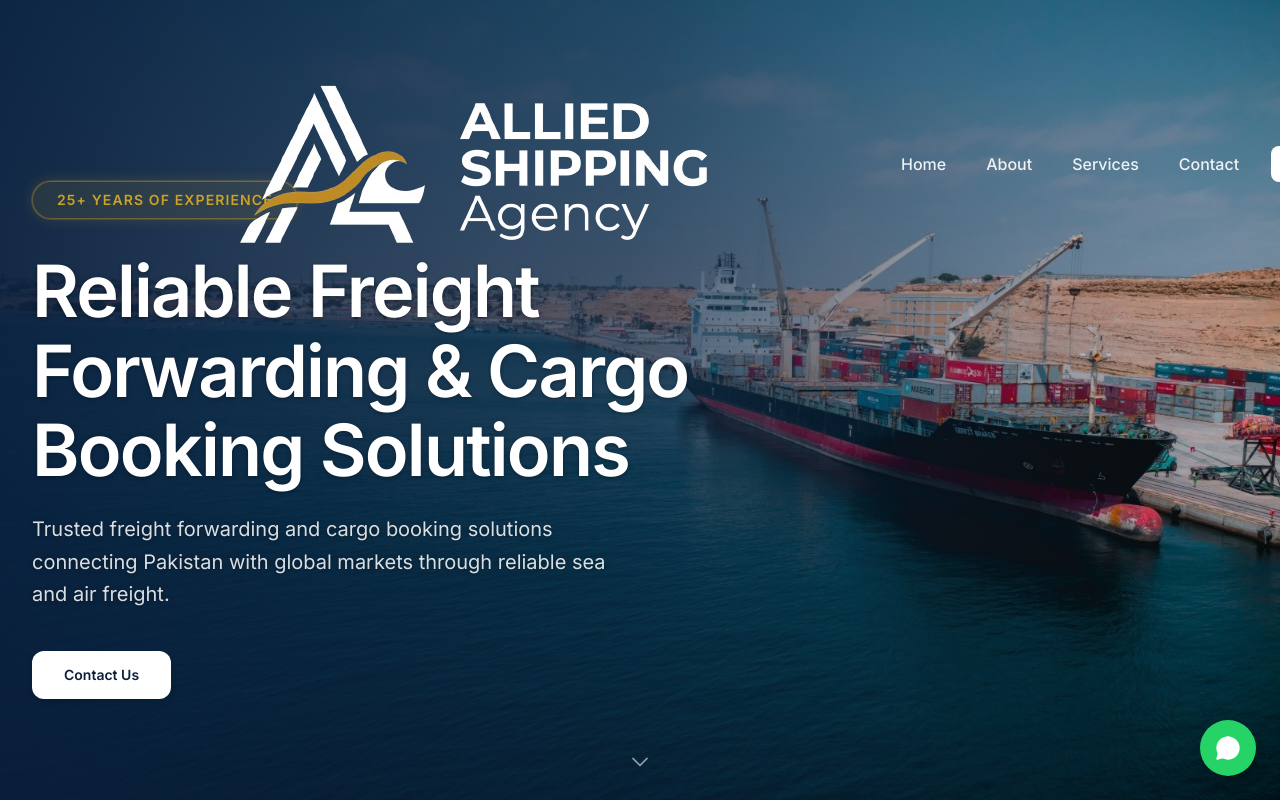
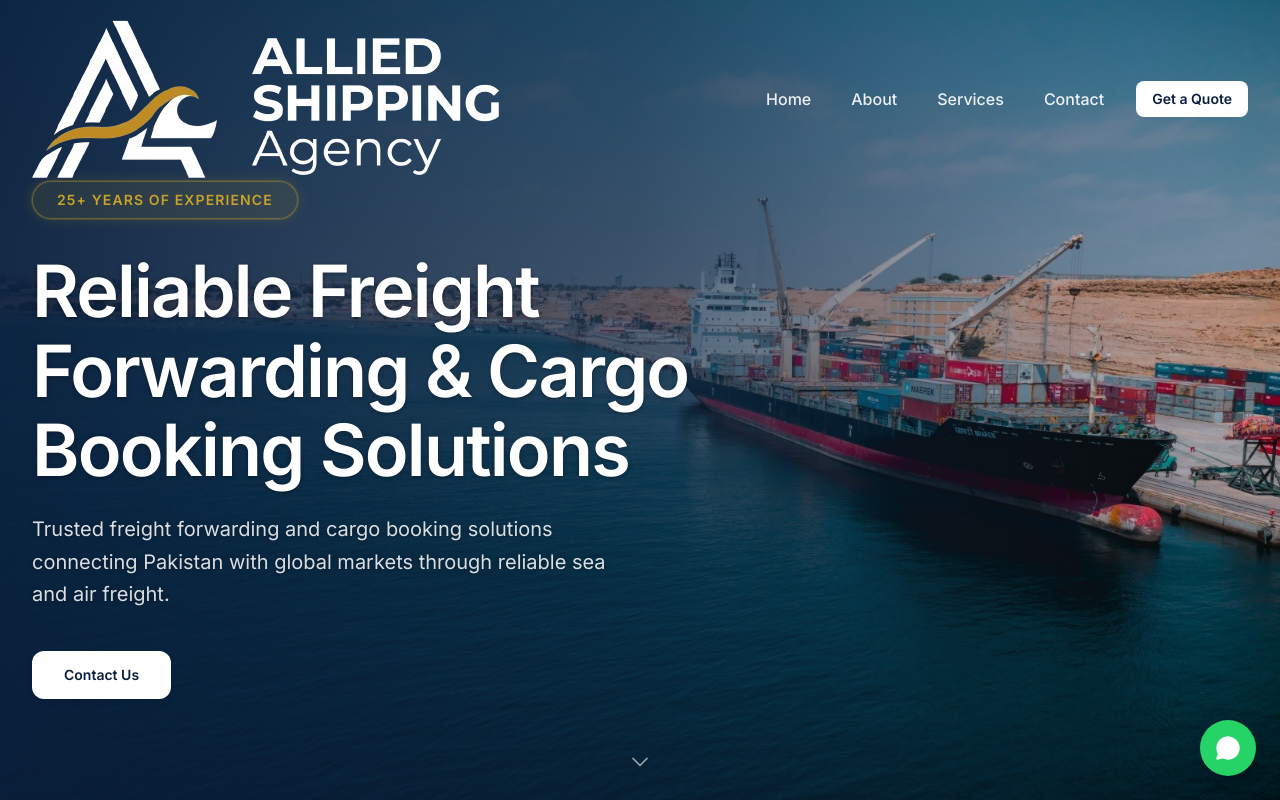
Before and after one commit to Mairaarshad19/allied-shipping-website, a Next.js app: page / in a window 1280 px wide. Shown: the top 800 px of the page. Built offline with nearby package versions, Linux system fonts and the light colour scheme.

Commit message:
style(navbar): align branding with hero content

```diff
--- a/components/Footer.tsx
+++ b/components/Footer.tsx
@@ -48,8 +48,8 @@ export default function Footer() {
               <Image
                 src="/images/dark-back.png"
                 alt="Allied Shipping Agency"
-                width={200}
-                height={54}
+                width={467}
+                height={158}
                 className="h-[42px] sm:h-[50px] md:h-[56px] w-auto object-contain"
                 style={{ width: "auto", height: "auto" }}
               />
--- a/components/Header.tsx
+++ b/components/Header.tsx
@@ -79,8 +79,8 @@ export default function Header() {
                 : "/images/dark-back.png"
             }
             alt="Allied Shipping Agency"
-            width={280}
-            height={75}
+            width={467}
+            height={158}
             className="h-[42px] sm:h-[50px] md:h-[56px] w-auto object-contain"
             style={{ width: "auto", height: "auto" }}
             priority
```
Also changed, not shown: public/images/dark-back.png, public/images/white-back.png.
